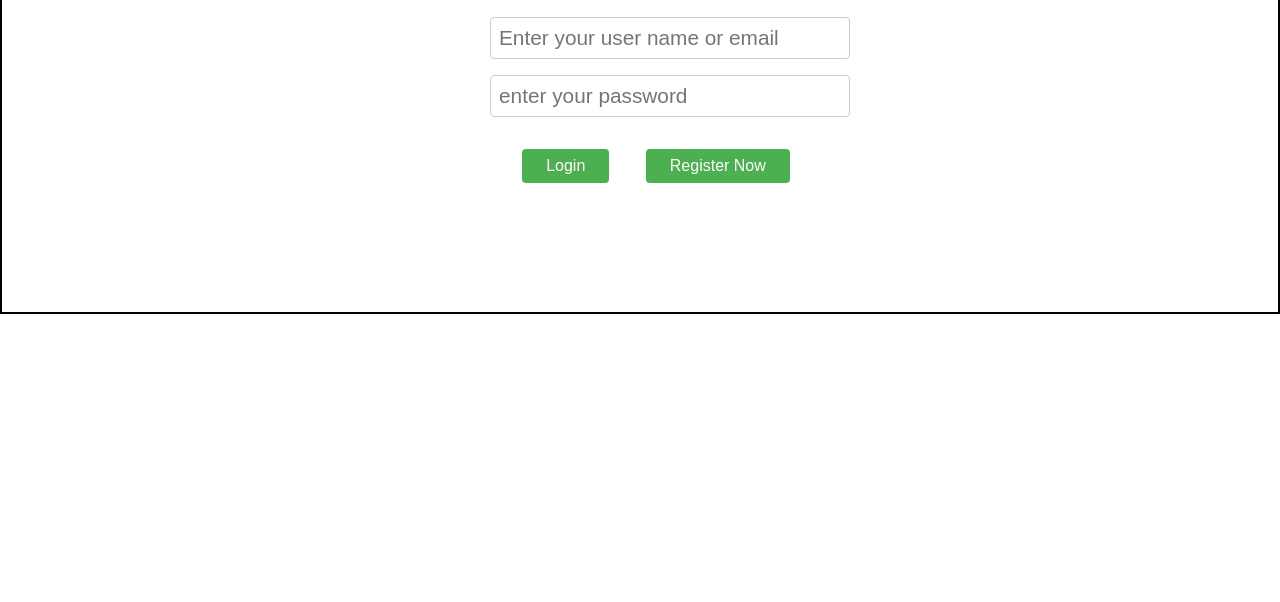
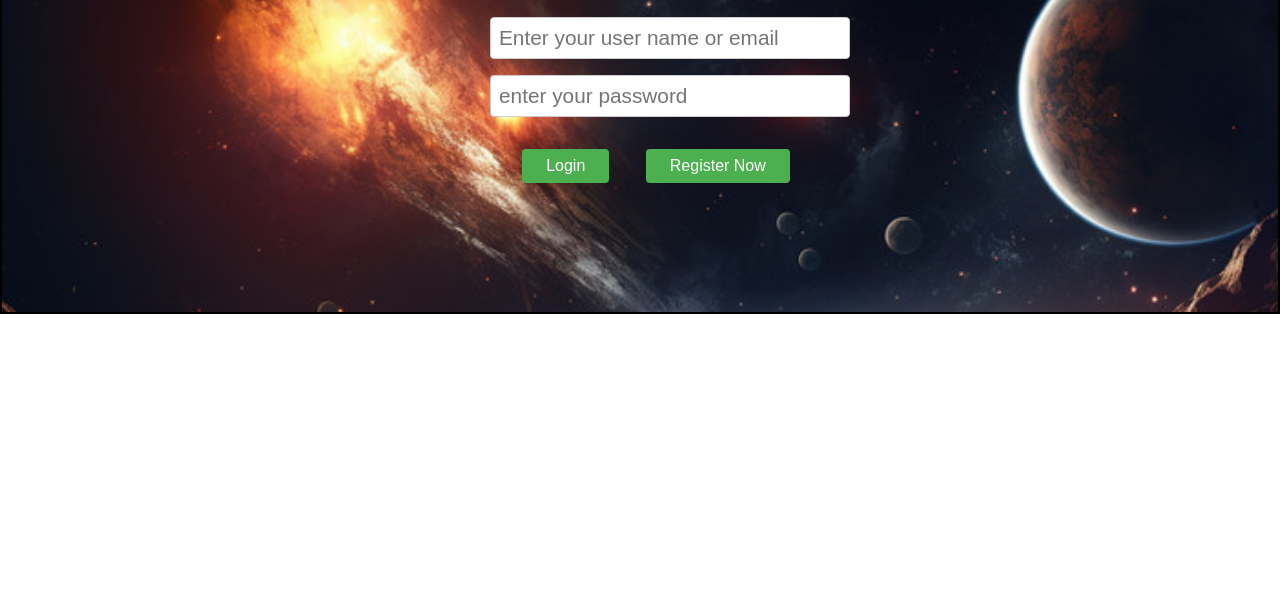
Before and after one commit to Rumesh36/log-in, a plain HTML site: page index.html in a window 1280 px wide. Shown: the part 198-800 px from the top of the page. Drawn offline with Linux system fonts and the light colour scheme.

Commit message:
img folder added

```diff
--- a/style.css
+++ b/style.css
@@ -13,7 +13,7 @@ body {
     margin-top: 7rem;
     width: 100%;
     height: 100%;
-    background-image: url(space.jpeg);
+    background-image: url(img/space.jpeg);
     height:50vh;
     margin-left: auto;
     margin-right: auto;
```
